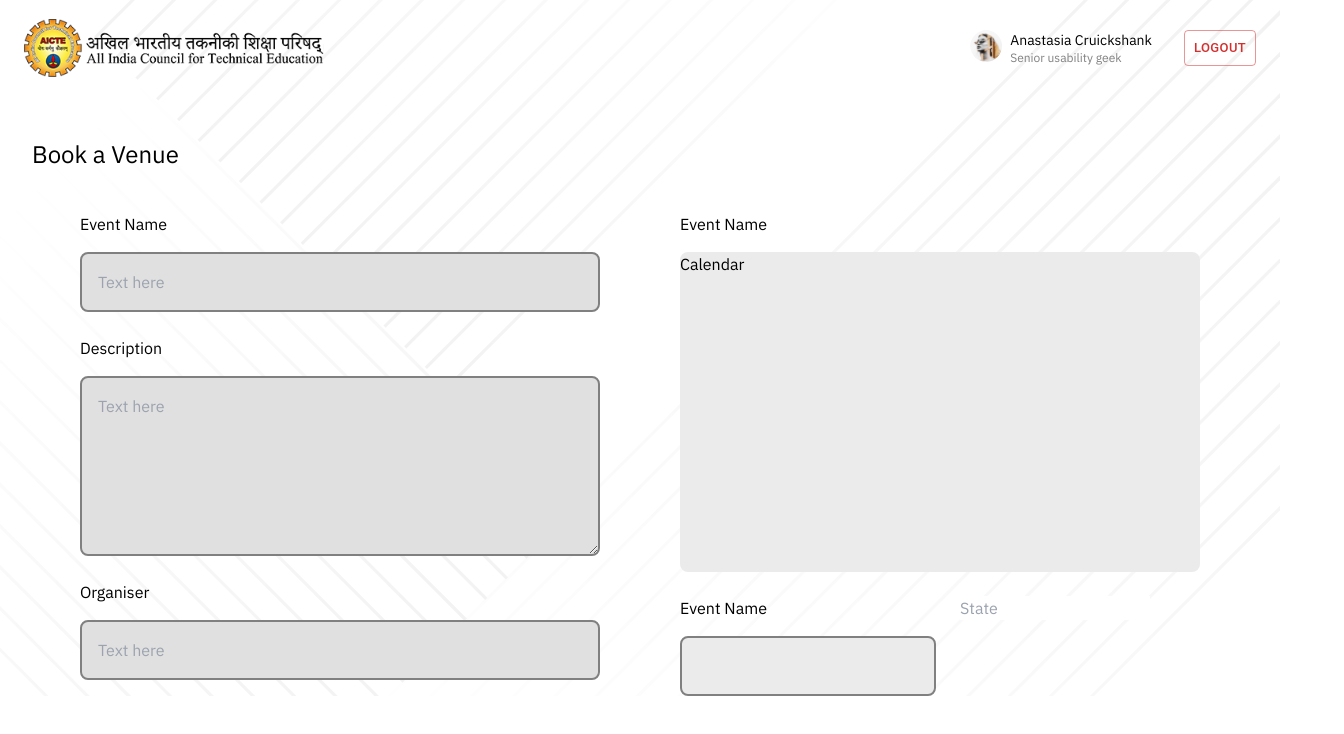
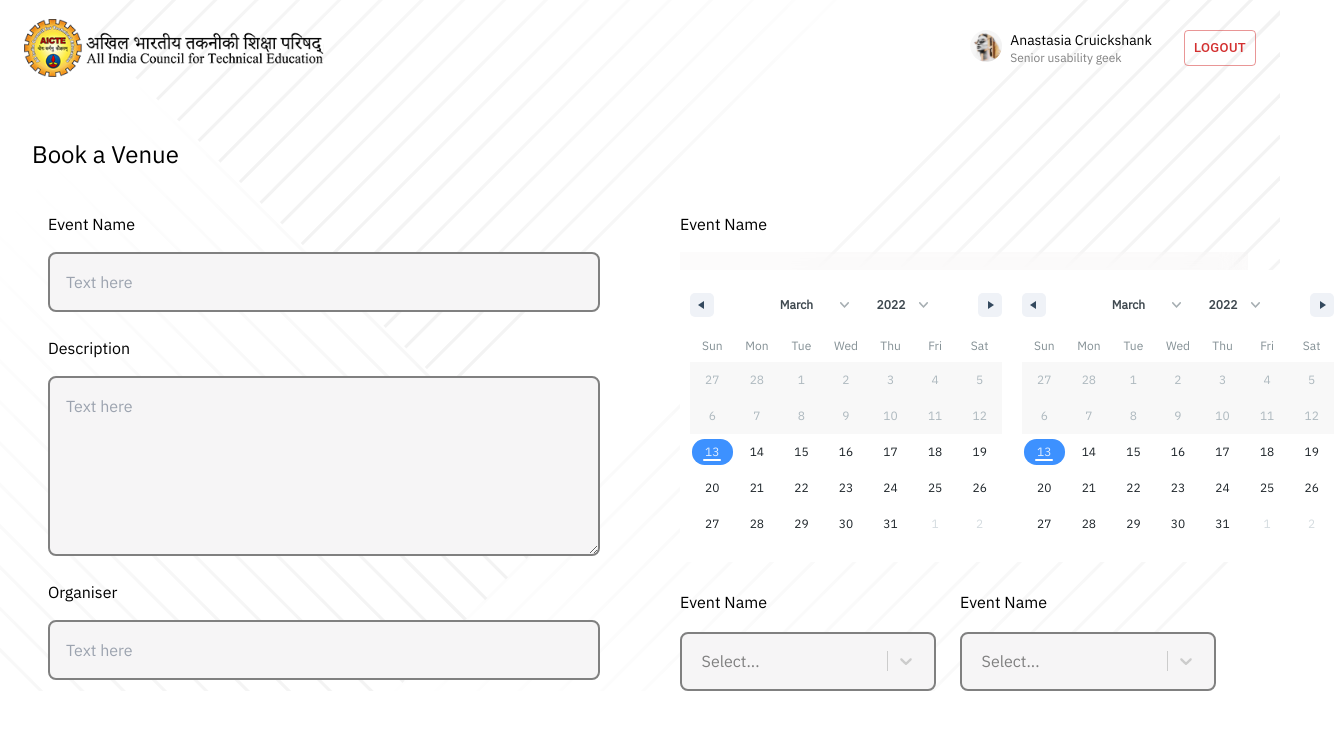
Before and after one commit to Team-Envision-Alpha/SW-I17-Frontend, a React (Create React App) app: page /venue in a window 1280 px wide. Shown: the top 734 px of the page, 1344 px wide, since content can reach past the window. Built offline with nearby package versions, Linux system fonts and the light colour scheme; no server answers.

Commit message:
Added Select

```diff
--- a/package.json
+++ b/package.json
@@ -11,13 +11,16 @@
     "@testing-library/react": "^12.1.4",
     "@testing-library/user-event": "^13.5.0",
     "axios": "^0.26.1",
+    "date-fns": "^2.28.0",
     "graphql": "^16.3.0",
     "react": "^17.0.2",
+    "react-date-range": "^1.4.0",
     "react-dom": "^17.0.2",
     "react-facebook-login": "^4.1.1",
     "react-icons": "^4.3.1",
     "react-router-dom": "^6.2.2",
     "react-scripts": "5.0.0",
+    "react-select": "^5.2.2",
     "web-vitals": "^2.1.4"
   },
   "scripts": {
--- a/src/pages/Venue.js
+++ b/src/pages/Venue.js
@@ -1,8 +1,70 @@
-import React from "react";
+import React, { Component, Fragment, useState } from "react";
 import Navbar from "../Components/Navbar";
 import bg from "../Assets/Images/Group.svg";
+import Select from "react-select";
+// import { DateRangePicker } from "react-date-range";
+import { Calendar } from "react-date-range";
+
+import "react-date-range/dist/styles.css"; // main style file
+import "react-date-range/dist/theme/default.css"; // theme css file
 
 const Venue = () => {
+  const [startdate, setStartDate] = useState(new Date());
+  const [enddate, setEndDate] = useState(new Date());
+  const states = [
+    { label: "Delhi", value: "Delhi" },
+    { label: "Chennai", value: "Chennai" },
+    { label: "Mumbai", value: "Mumbai" },
+  ];
+  const disabled_dates = [
+    new Date(2022, 3, 10),
+    new Date(2022, 3, 11),
+    new Date(2022, 4, 10),
+  ];
+  const customStyles = {
+    option: (provided, state) => ({
+      ...provided,
+      // borderBottom: "1px dotted pink",
+      color: state.isSelected ? "white" : "blue",
+      padding: 10,
+    }),
+    control: (provided) => ({
+      // none of react-select's styles are passed to <Control />
+      ...provided,
+      width: "20vw",
+      background: "#f6f5f6",
+      padding: "0.6rem",
+      marginTop: "0.1rem",
+      border: "2px solid #808080",
+      borderRadius: "8px",
+    }),
+    menu: (provided) => ({
+      ...provided,
+      width: "20vw",
+    }),
+    singleValue: (provided, state) => {
+      const opacity = state.isDisabled ? 0.5 : 1;
+      const transition = "opacity 300ms";
+
+      return { ...provided, opacity, transition };
+    },
+  };
+  function handleSelect(ranges) {
+    setStartDate(ranges.selection.startDate);
+    setEndDate(ranges.selection.endDate);
+    console.log(ranges);
+    // {
+    //   selection: {
+    //     startDate: [native Date Object],
+    //     endDate: [native Date Object],
+    //   }
+    // }
+  }
+  const selectionRange = {
+    startDate: startdate,
+    endDate: enddate,
+    key: "selection",
+  };
   return (
     <>
       <div className="h-full" style={{ backgroundImage: `url(${bg})` }}>
@@ -13,8 +75,8 @@
           </div>
 
           <form action="/">
-            <div className="grid grid-cols-2 gap-20 px-12">
-              <div className="flex flex-col gap-6">
+            <div className="grid grid-cols-2 gap-20 ">
+              <div className="flex flex-col gap-6 pl-4">
                 <div className="flex flex-col gap-4">
                   <h4>Event Name</h4>
                   <input
@@ -22,7 +84,7 @@
                     className="w-[full] p-4 outline-none"
                     style={{
                       color: "#818181",
-                      background: "#E0E0E0",
+                      background: "#F6F5F6",
                       border: "2px solid grey",
                       borderRadius: "8px",
                     }}
@@ -36,7 +98,7 @@
                     className="w-full p-4 outline-none"
                     style={{
                       color: "#818181",
-                      background: "#E0E0E0",
+                      background: "#F6F5F6",
                       border: "2px solid grey",
                       borderRadius: "8px",
                     }}
@@ -51,7 +113,7 @@
                     className="w-full p-4 outline-none"
                     style={{
                       color: "#818181",
-                      background: "#E0E0E0",
+                      background: "#F6F5F6",
                       border: "2px solid grey",
                       borderRadius: "8px",
                     }}
@@ -62,60 +124,60 @@
               <div className="flex flex-col gap-6">
                 <div className="flex flex-col gap-4">
                   <h4>Event Name</h4>
-                  <div
-                    className="w-full h-[40vh]"
-                    style={{ background: "#ECEBEC", borderRadius: "8px" }}
-                  >
-                    Calendar
+                  <div className="w-full max-h-[50vh] flex flex-row justify-around object-contain my-auto bg-[#c5c3c310] backdrop-blur-md">
+                    <div>
+                      <Calendar
+                        date={startdate}
+                        minDate={new Date()}
+                        disabledDates={disabled_dates}
+                        onChange={(e) => setStartDate(e)}
+                      />
+                    </div>
+                    <div>
+                      <Calendar
+                        date={enddate}
+                        minDate={startdate}
+                        disabledDates={disabled_dates}
+                        onChange={(e) => {
+                          setEndDate(e);
+                        }}
+                      />
+                    </div>
                   </div>
+                  {/* <DateRangePicker
+                    ranges={[selectionRange]}
+                    onChange={handleSelect}
+                    scroll={true}
+                    minDate={new Date()}
+                    direction="vertical"
+                    disabledDates={disabled_dates}
+                  /> */}
                 </div>
-                <div className="flex gap-6 text-black">
+                <div className="flex gap-6 text-black mt-1">
                   <div className="flex flex-col gap-4">
                     <h4>Event Name</h4>
+                    <Select
+                      className=""
+                      classNamePrefix="select"
+                      isSearchable="true"
+                      isClearable="true"
+                      name="color"
+                      styles={customStyles}
+                      options={states}
+                    />
+                  </div>
 
-                    <div>
-                      <input
-                        name="time"
-                        list="time"
-                        className="w-[20vw] p-4 outline-none"
-                        style={{
-                          background: "#ECEBEC",
-                          borderRadius: "8px",
-                          border: "2px solid grey",
-                        }}
-                      />
-                      <datalist id="time">
-                        <option value="1:00 PM - 3:00 PM">
-                          1:00 PM - 3:00 PM
-                        </option>
-                        <option value="1:00 PM - 3:00 PM">
-                          3:00 PM - 5:00 PM
-                        </option>
-                        <option value="1:00 PM - 3:00 PM">
-                          5:00 PM - 7:00 PM
-                        </option>
-                        <option value="1:00 PM - 3:00 PM">
-                          7:00 PM - 9:00 PM
-                        </option>
-                      </datalist>
-                    </div>
-                  </div>
-                  <div>
-                    <input name="country" list="states" placeholder="State" />
-                    <datalist id="states">
-                      <option value="1:00 PM - 3:00 PM">
-                        1:00 PM - 3:00 PM
-                      </option>
-                      <option value="1:00 PM - 3:00 PM">
-                        3:00 PM - 5:00 PM
-                      </option>
-                      <option value="1:00 PM - 3:00 PM">
-                        5:00 PM - 7:00 PM
-                      </option>
-                      <option value="1:00 PM - 3:00 PM">
-                        7:00 PM - 9:00 PM
-                      </option>
-                    </datalist>
+                  <div className="flex flex-col gap-4">
+                    <h4>Event Name</h4>
+                    <Select
+                      className=""
+                      classNamePrefix="select"
+                      isSearchable="true"
+                      isClearable="true"
+                      name="color"
+                      styles={customStyles}
+                      options={states}
+                    />
                   </div>
                 </div>
               </div>
```
Also changed, not shown: 1 other file (tests, documents, lock files or other folders).
